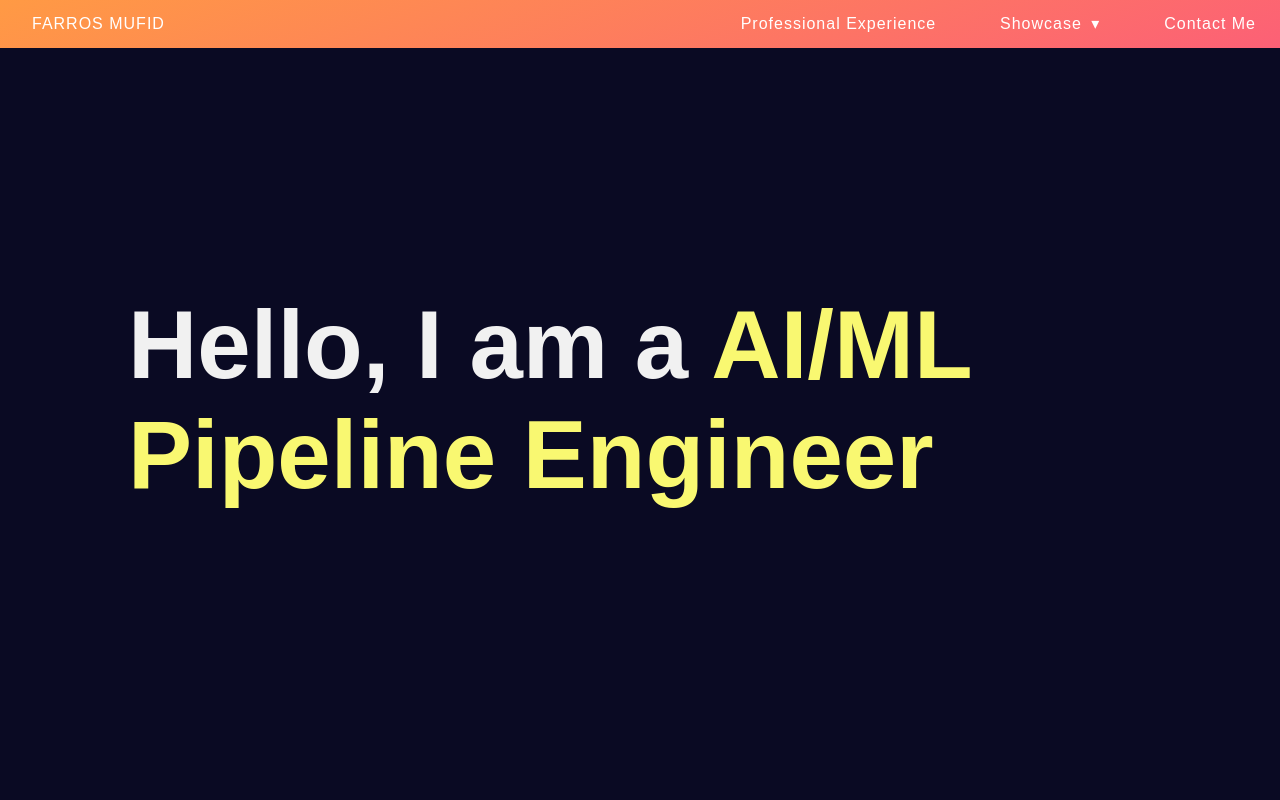
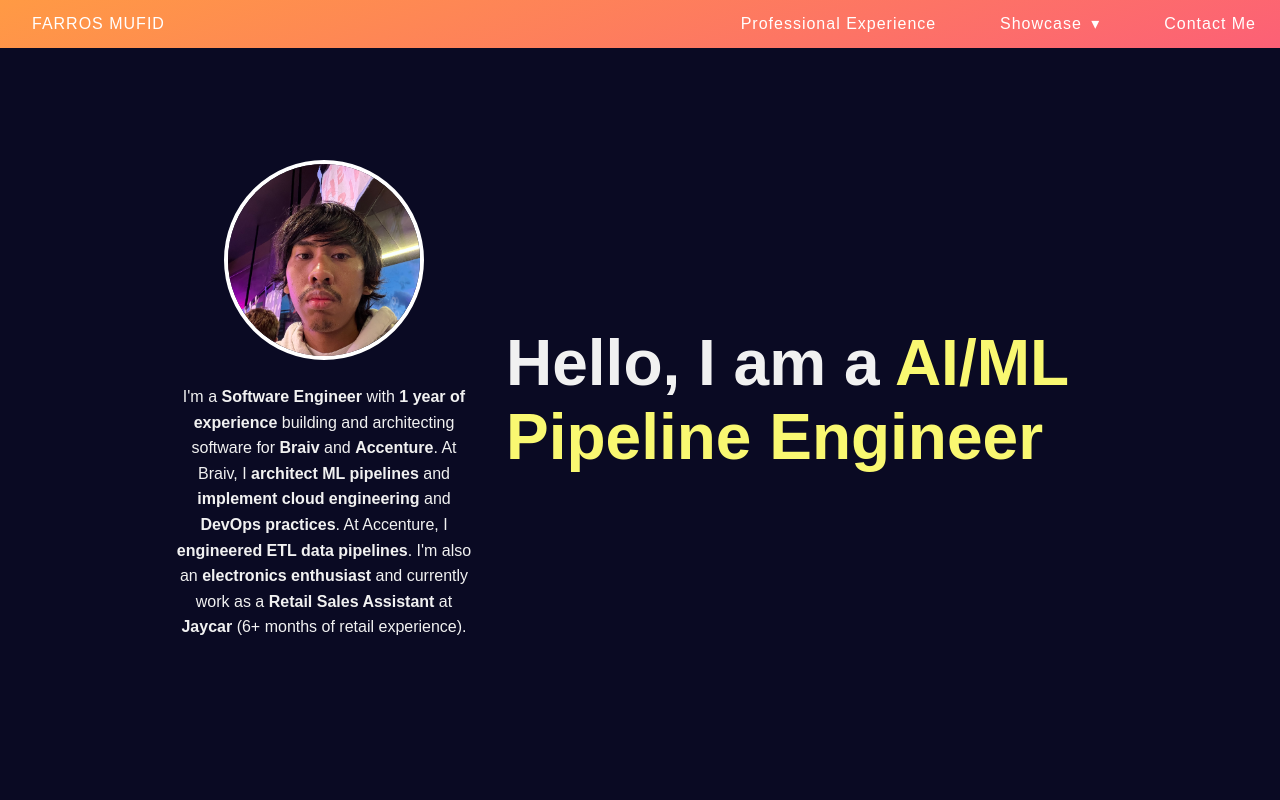
Before and after one commit to farrosmufid/portfolio-website, a React (Create React App) app: page / in a window 1280 px wide. Shown: the top 800 px of the page. Built offline with nearby package versions, Linux system fonts and the light colour scheme.

Commit message:
Updated the Home Hero Section
- Added a profile picture.
- Added a description.
- Kept the animations at the right of the page.

```diff
--- a/src/components/HomeHero.js
+++ b/src/components/HomeHero.js
@@ -3,9 +3,17 @@ import React from "react";
 export default function HomeHero({roles, currentIndex}) {
     return (
         <section id="home--hero_section" className="home--hero">
-            <h2 className="home--hero_text_header">Hello, I am a {" "}
-                <span className="home--hero_text_span">{roles[currentIndex]}</span>
-            </h2>
+            <div className="home--hero_content">
+                <div className="home--hero_left">
+                    <img src="/images/profile_pictures/profile_picture_1.jpeg" alt="Profile" className="home--hero_profile_picture" />
+                    <p className="home--hero_description">
+                        I'm a <strong>Software Engineer</strong> with <strong>1 year of experience</strong> building and architecting software for <strong>Braiv</strong> and <strong>Accenture</strong>. At Braiv, I <strong>architect ML pipelines</strong> and <strong>implement cloud engineering</strong> and <strong>DevOps practices</strong>. At Accenture, I <strong>engineered ETL data pipelines</strong>. I'm also an <strong>electronics enthusiast</strong> and currently work as a <strong>Retail Sales Assistant</strong> at <strong>Jaycar</strong> (6+ months of retail experience).
+                    </p>
+                </div>
+                <h5 className="home--hero_text_header">Hello, I am a {" "}
+                    <span className="home--hero_text_span">{roles[currentIndex]}</span>
+                </h5>
+            </div>
         </section>
     )
 }
--- a/src/index.css
+++ b/src/index.css
@@ -220,15 +220,53 @@ nav ul li button:not(:only-child):after, nav ul li button:visited:not(:only-chil
   height: 100vh;
 }
 
+.home--hero_content {
+  display: flex;
+  align-items: center;
+  justify-content: center;
+  gap: 2rem;
+  width: 100%;
+  max-width: 1200px;
+  margin: 0 auto;
+}
+
+.home--hero_left {
+  display: flex;
+  flex-direction: column;
+  align-items: center;
+  gap: 1.5rem;
+  flex-shrink: 0;
+}
+
+.home--hero_profile_picture {
+  width: 200px;
+  height: 200px;
+  border-radius: 50%;
+  border: 4px solid white;
+  object-fit: cover;
+  flex-shrink: 0;
+}
+
+.home--hero_description {
+  color: var(--primary-color);
+  font-size: 1rem;
+  line-height: 1.6;
+  text-align: center;
+  max-width: 300px;
+  margin: 0;
+}
+
 .home--hero_text_header {
   color: var(--primary-color);
-  font-size: 4rem;
-  width: 80vw;
+  font-size: 2rem;
+  flex: 1;
+  max-width: 600px;
 }
 
 .home--hero_text_span {
   color: var(--tertiary-color);
   display: inline;
+  font-size: inherit;
 }
 
 /* My Timeline Section */
@@ -756,7 +794,7 @@ iframe {
 
   .home--hero_text_header {
     color: var(--primary-color);
-    font-size: 6rem;
+    font-size: 4rem;
     width: 80vw;
   }
 
@@ -815,7 +853,7 @@ iframe {
 
   .home--hero_text_header {
     color: var(--primary-color);
-    font-size: 10rem;
+    font-size: 7rem;
     width: 80vw;
   }
 
```
Also changed, not shown: public/images/profile_pictures/profile_picture_1.jpeg (added), 1 other file (tests, documents, lock files or other folders).
